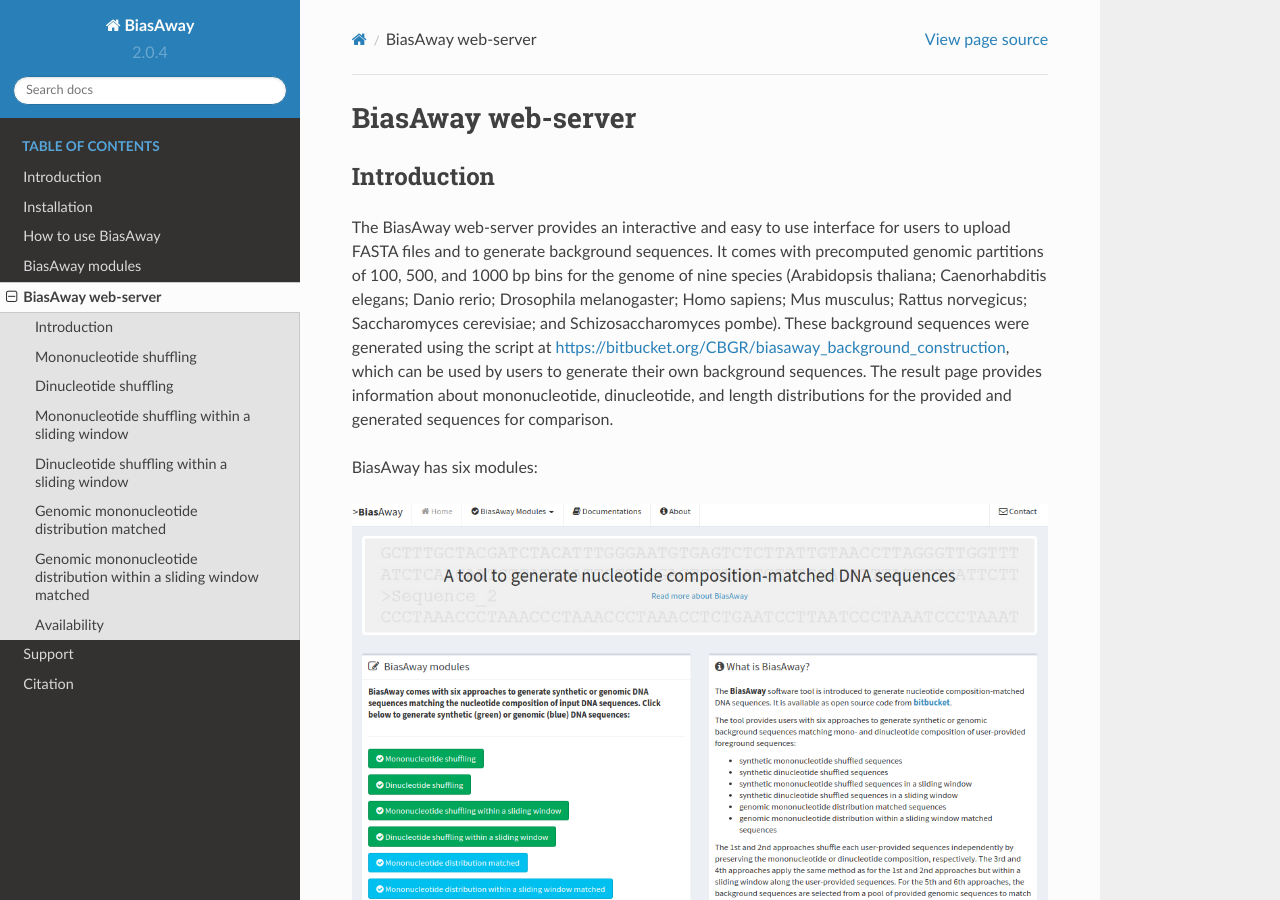
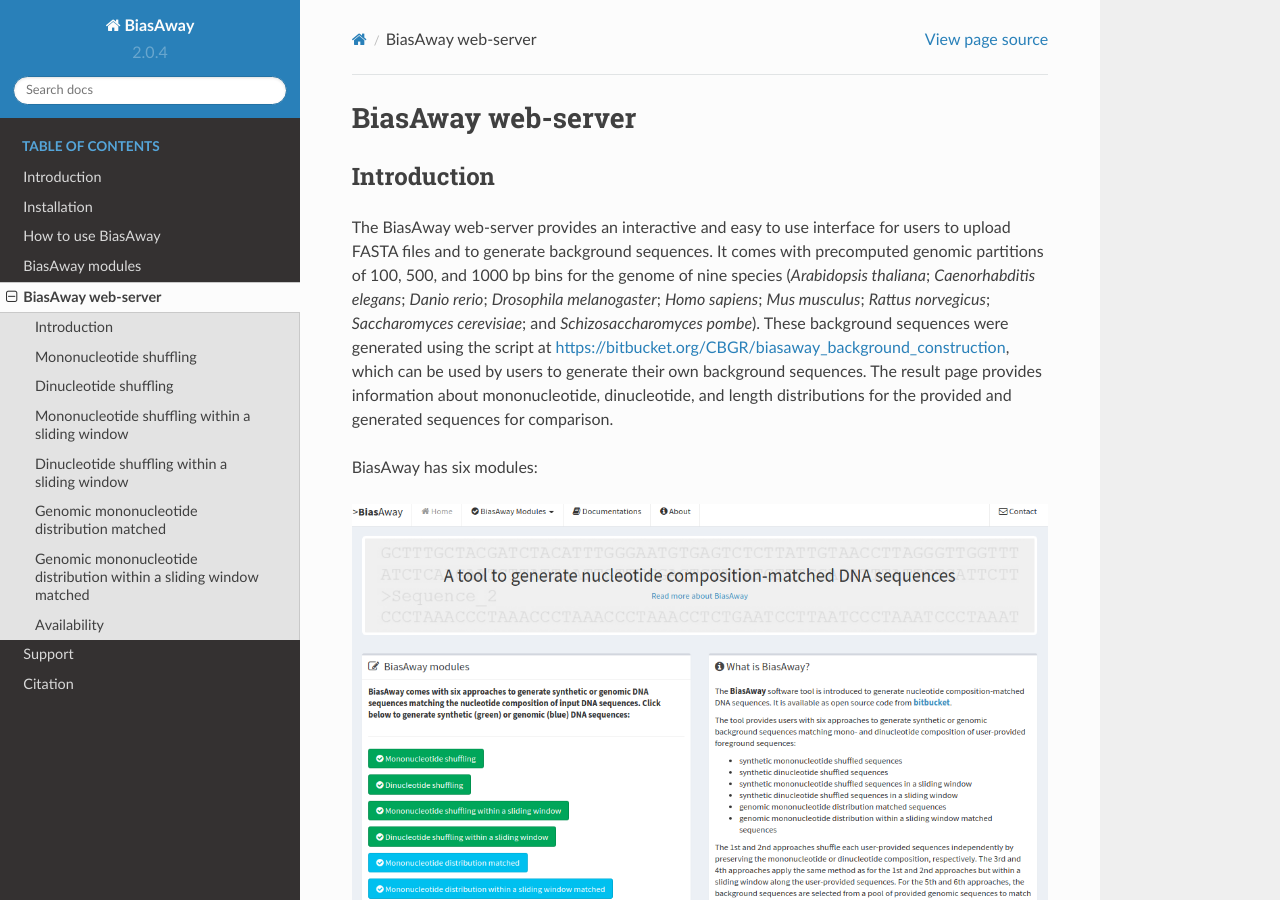
Before and after one commit to asntech/biasaway, a Sphinx documentation site: the page built from docs/webapp.rst, in a window 1280 px wide and 900 px high. Built offline with Sphinx 7.4.7 and the Read the Docs theme 2.0.0, drawn with Linux system fonts in a browser that asks for light colours.

```diff
--- a/docs/webapp.rst
+++ b/docs/webapp.rst
@@ -7,9 +7,9 @@ Introduction
 The BiasAway web-server provides an interactive and easy to use interface for
 users to upload FASTA files and to generate background sequences. It comes with
 precomputed genomic partitions of 100, 500, and 1000 bp bins for the genome of
-nine species (Arabidopsis thaliana; Caenorhabditis elegans; Danio rerio;
-Drosophila melanogaster; Homo sapiens; Mus musculus; Rattus norvegicus;
-Saccharomyces cerevisiae; and Schizosaccharomyces pombe). These background
+nine species (*Arabidopsis thaliana*; *Caenorhabditis elegans*; *Danio rerio*;
+*Drosophila melanogaster*; *Homo sapiens*; *Mus musculus*; *Rattus norvegicus*;
+*Saccharomyces cerevisiae*; and *Schizosaccharomyces pombe*). These background
 sequences were generated using the script at
 https://bitbucket.org/CBGR/biasaway_background_construction, which can be used
 by users to generate their own background sequences. The result page provides
```
